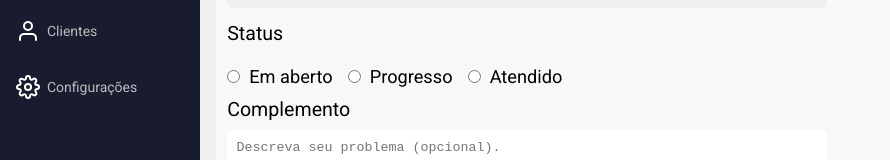
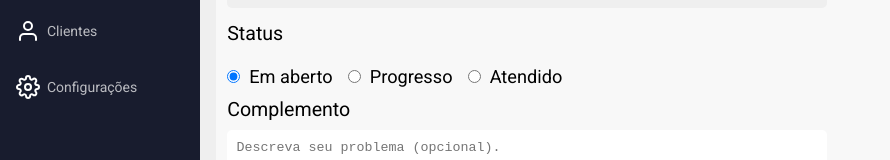
Before and after one commit to santossamir/app_sistema_chamados, a React (Create React App) app: page /new in a window 1280 px wide. Shown: the part 203-363 px from the top of the page, without its empty margins (0-890 px from the left). Built offline with nearby package versions, Linux system fonts and the light colour scheme; no server answers; sample sign-in values are in the browser's storage.

Commit message:
Criando a funcionalidade do status, assunto e complemento.

```diff
--- a/public/index.html
+++ b/public/index.html
@@ -1,43 +1,15 @@
 <!DOCTYPE html>
-<html lang="en">
+<html lang="pt-BR">
   <head>
     <meta charset="utf-8" />
-    <link rel="icon" href="%PUBLIC_URL%/favicon.ico" />
-    <meta name="viewport" content="width=device-width, initial-scale=1" />
-    <meta name="theme-color" content="#000000" />
     <meta
       name="description"
       content="Web site created using create-react-app"
     />
-    <link rel="apple-touch-icon" href="%PUBLIC_URL%/logo192.png" />
-    <!--
-      manifest.json provides metadata used when your web app is installed on a
-      user's mobile device or desktop. See https://developers.google.com/web/fundamentals/web-app-manifest/
-    -->
-    <link rel="manifest" href="%PUBLIC_URL%/manifest.json" />
-    <!--
-      Notice the use of %PUBLIC_URL% in the tags above.
-      It will be replaced with the URL of the `public` folder during the build.
-      Only files inside the `public` folder can be referenced from the HTML.
-
-      Unlike "/favicon.ico" or "favicon.ico", "%PUBLIC_URL%/favicon.ico" will
-      work correctly both with client-side routing and a non-root public URL.
-      Learn how to configure a non-root public URL by running `npm run build`.
-    -->
-    <title>React App</title>
+    <title>Sistema de chamados</title>
   </head>
   <body>
     <noscript>You need to enable JavaScript to run this app.</noscript>
     <div id="root"></div>
-    <!--
-      This HTML file is a template.
-      If you open it directly in the browser, you will see an empty page.
-
-      You can add webfonts, meta tags, or analytics to this file.
-      The build step will place the bundled scripts into the <body> tag.
-
-      To begin the development, run `npm start` or `yarn start`.
-      To create a production bundle, use `npm run build` or `yarn build`.
-    -->
   </body>
 </html>
--- a/src/pages/New/index.js
+++ b/src/pages/New/index.js
@@ -1,13 +1,26 @@
+import { useState } from "react";
 import Header from "../../components/Header";
 import Title from "../../components/Title";
 import { FiPlus } from "react-icons/fi";
 import './new.css';
 
 export default function New(){
+    const [assunto, setAssunto] = useState('Suporte');
+    const [status, setStatus] = useState('Aberto');
+    const [complemento, setComplemento] = useState('');
 
     function handleRegister(e){
         e.preventDefault();
-        alert("ALL RIGHT!");
+    }
+
+    //Para quando troca o assunto
+    function handleChangeSelect(e){
+        setAssunto(e.target.value);
+    }
+
+    //Para quando troca o status
+    function handleOptionChange(e){
+        setStatus(e.target.value);
     }
 
     return(
@@ -28,7 +41,7 @@ export default function New(){
                         </select>
 
                         <label>Assunto</label>
-                        <select>
+                        <select value={assunto} onChange={handleChangeSelect}>
                             <option value="Suporte">Suporte</option>
                             <option value="Visita Técnica">Visita Técnica</option>
                             <option value="Financeiro">Financeiro</option>
@@ -36,18 +49,18 @@ export default function New(){
 
                         <label>Status</label>
                         <div className="status">
-                            <input type="radio" name="radio" value="Aberto" />
+                            <input type="radio" name="radio" value="Aberto" onChange={handleOptionChange} checked={ status === 'Aberto'} />
                             <span>Em aberto</span>
 
-                            <input type="radio" name="radio" value="Progresso" />
+                            <input type="radio" name="radio" value="Progresso" onChange={handleOptionChange} checked={ status === 'Progresso'} />
                             <span>Progresso</span>
 
-                            <input type="radio" name="radio" value="Atendido" />
+                            <input type="radio" name="radio" value="Atendido" onChange={handleOptionChange} checked={ status === 'Atendido'} />
                             <span>Atendido</span>
                          </div>
 
                         <label>Complemento</label>
-                        <textarea type="text" placeholder="Descreva seu problema (opcional)."/>
+                        <textarea type="text" placeholder="Descreva seu problema (opcional)."value={complemento} onChange={(e) => setComplemento(e.target.value)}/>
 
                         <button type="submit">Registrar</button>
                     </form>
```
Also changed, not shown: public/manifest.json (deleted), public/robots.txt (deleted).
